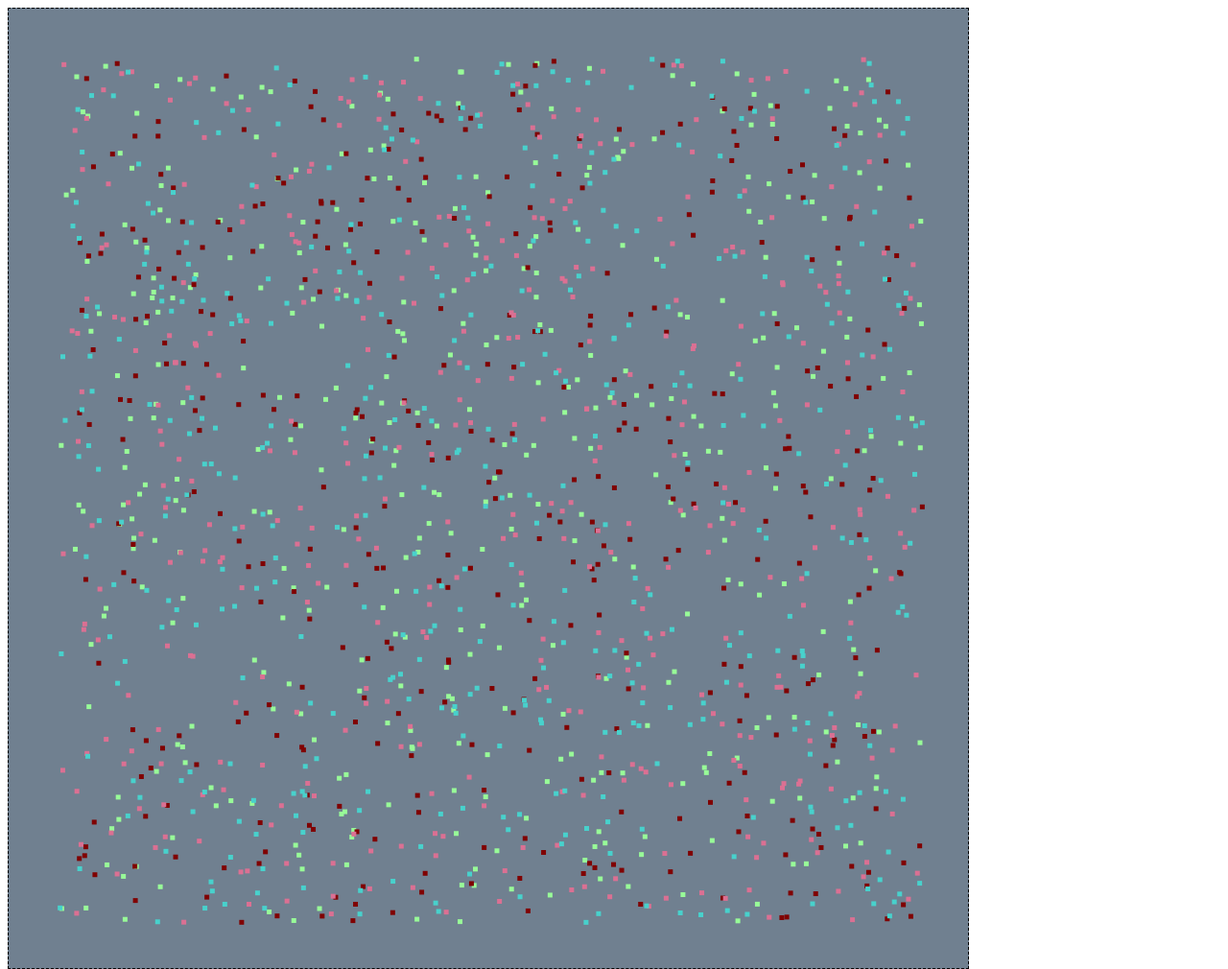
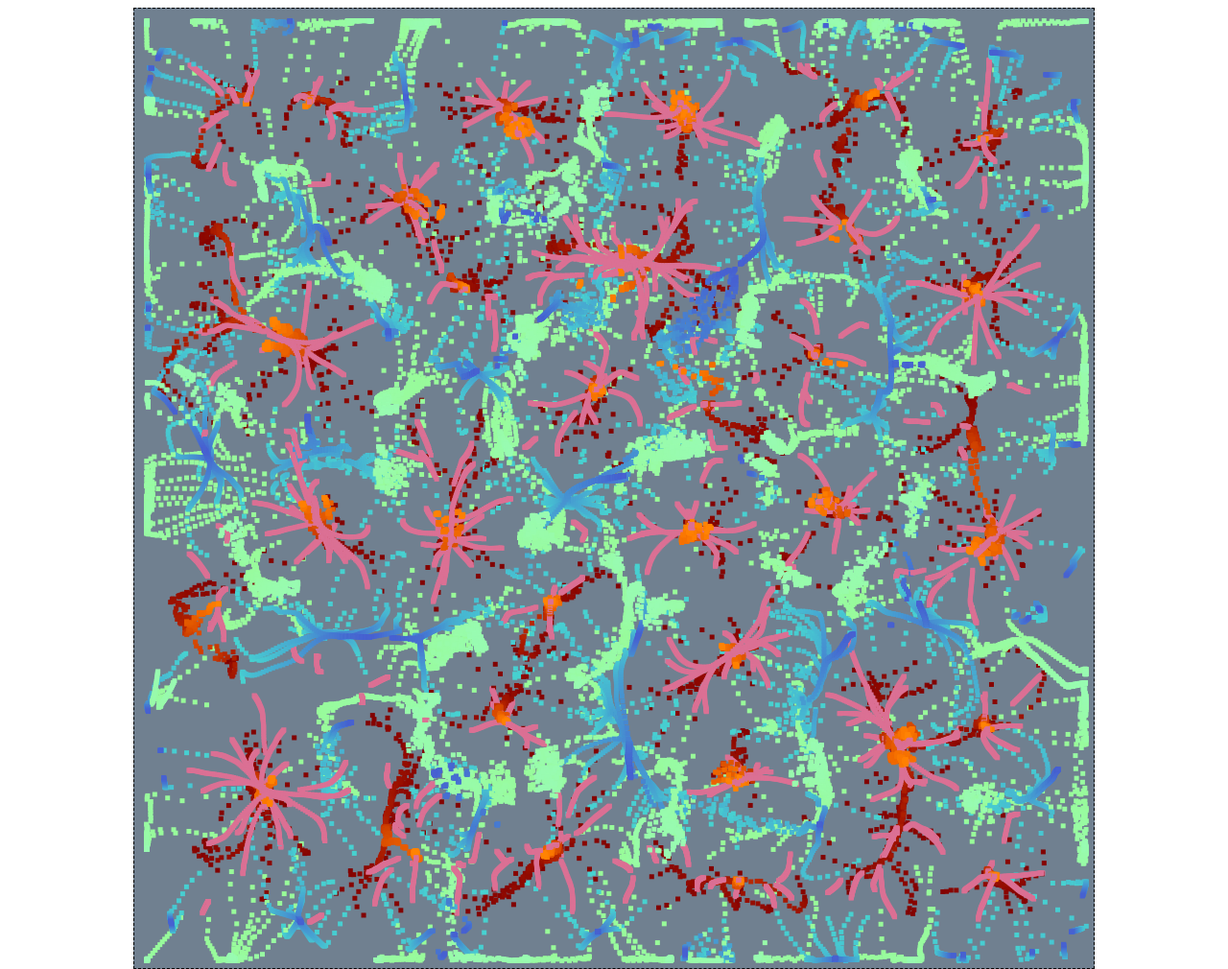
Before and after one commit to RVCC-IDMX/particle-life-emgrey02, a plain HTML site: page index.html in a window 1280 px wide. Shown: the whole page at 96% size. Drawn offline with Linux system fonts and the light colour scheme; animation ran at ten frames a second.

Commit message:
Create ability to animate lightness and hue

```diff
--- a/index.html
+++ b/index.html
@@ -6,6 +6,12 @@
     <meta name="viewport" content="width=device-width, initial-scale=1.0">
     <title>Particle Life</title>
     <style>
+        body {
+            display: grid;
+            place-items: center;
+            min-height: 100%;
+            height: 100vh;
+        }
         canvas {
             border: 1px dashed black;
             background: slategrey;
@@ -19,7 +25,6 @@
 <script>
 
     //Grab Canvas
-
     let canvas = document.querySelector("#life");
     let c = canvas.getContext('2d');
 
@@ -65,11 +70,6 @@
     //
     let rule = (group1, group2, g) => {
 
-        // change size
-        // change color
-        // change opacity
-
-
         // loops through first group
         for (let i = 0; i < group1.length; i++) {
             // set forces in x and y direction to 0
@@ -96,6 +96,7 @@
                     fx += f * dx;
                     fy += f * dy;
                 }
+
             }
             // apply forces to each atom in group one
             a.vx = (a.vx + fx) * .5;
@@ -117,16 +118,83 @@
         }
     }
 
-    let green = create(400,"palegreen");
-    let red = create(400, "maroon");
-    let pink = create(400, "palevioletred");
-    let blue = create(400, "mediumturquoise");
+    let green = create(400,"hsl(120, 93%, 79%)");
+    let red = create(400, "hsl(0, 100%, 25%)");
+    let pink = create(400, "hsl(340, 60%, 65%)");
+    let blue = create(400, "hsl(178, 60%, 55%)");
 
     let drawAll = () => {
         for (i in atoms) {
             draw(atoms[i].x, atoms[i].y, atoms[i].color, 5);
         }
     }
+
+    let getColorArray = (colorString) => {
+        let front = colorString.slice(0, 4);
+        let frontChop = colorString.replace(front, "");
+        let back = frontChop.slice(-2);
+        let fullChop = frontChop.replace(back, "");
+
+        let colorArray = fullChop.split(', ');
+        colorArray[1] = colorArray[1].replace("%", "");
+        return colorArray;
+    }
+
+    let changeHue = (color, percentChange) => {
+        for (let i = 0; i < color.length; i++) {
+            let colorString = color[i].color;
+            let colorArray = getColorArray(colorString);
+
+            let hueValue = +colorArray[0];
+
+            if (hueValue + percentChange >= 360) {
+                hueValue = 360;
+                percentChange *= -1;
+            }
+
+            if (hueValue + percentChange <= 0) {
+                hueValueValue = 0;
+                percentChange *= -1;
+            }
+
+            let finalHueValue = hueValue + percentChange;
+            colorArray[0] = finalHueValue;
+            colorArray[1] += "%";
+
+            let colorStringAgain = colorArray.join(', ');
+            let finalColorString = 'hsl(' + colorStringAgain + '%)';
+            color[i].color = finalColorString;
+        }
+    }
+
+    let changeLightness = (color, percentChange) => {
+        for (let i = 0; i < color.length; i++) {
+            let colorString = color[i].color;
+            let colorArray = getColorArray(colorString);
+
+            let lightnessValue = +colorArray[2];
+
+            if (lightnessValue + percentChange >= 100) {
+                lightnessValue = 100;
+                percentChange *= -1;
+            }
+
+            if (lightnessValue + percentChange <= 0) {
+                lightnessValue = 0;
+                percentChange *= -1;
+            }
+
+            let finalLightnessValue = lightnessValue + percentChange;
+            colorArray[2] = finalLightnessValue;
+            colorArray[1] += '%';
+
+            let colorStringAgain = colorArray.join(', ');
+            let finalColorString = 'hsl(' + colorStringAgain + '%)';
+            color[i].color = finalColorString;
+        }
+    }
+
+
 
     let loop = () => {
         //Update Model
@@ -138,7 +206,6 @@
         // rule(pink, pink, .3);
         // rule(blue, blue, .5);
         // rule(green, green, -2);
-
 
         //! scenario 2: partners
 
@@ -170,24 +237,29 @@
 
         //! scenario 4: a lot
 
-        // rule(red, pink, -2);
-        // rule(green, red, 2);
-        // rule(blue, red, 2);
+        rule(red, pink, -2);
+        rule(green, red, 2);
+        rule(blue, red, 2);
 
-        // rule(pink, pink, -.2);
-        // rule(blue, blue, -.2);
-        // rule(green, green, -.05);
-        // rule(red, red, -.3);
+        rule(pink, pink, -.2);
+        rule(blue, blue, -.2);
+        rule(green, green, -.05);
+        rule(red, red, -.3);
 
-        // rule(red, green, 3);
-        // rule(green, blue, 1);
+        rule(red, green, 3);
+        rule(green, blue, 1);
 
-        // rule(green, pink, 2);
+        rule(green, pink, 2);
 
 
-        //! RULE: get rid of clearRect() so it paints
+        //! scenario: get rid of clearRect() so it paints
         //Clear screen
-        c.clearRect(0,0,1000,1000);
+        // c.clearRect(0,0,1000,1000);
+
+        changeHue(red, .6);
+        changeHue(green, .3);
+        changeHue(blue, 1);
+        changeLightness(red, .5);
 
         drawAll();
         requestAnimationFrame(loop);
```
